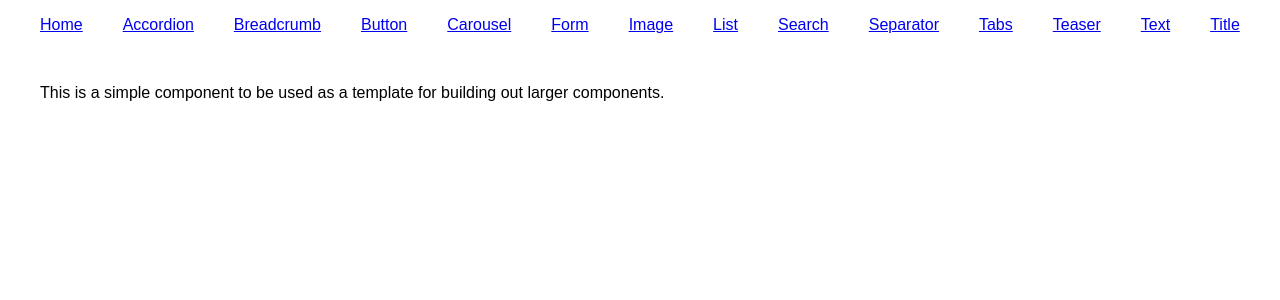
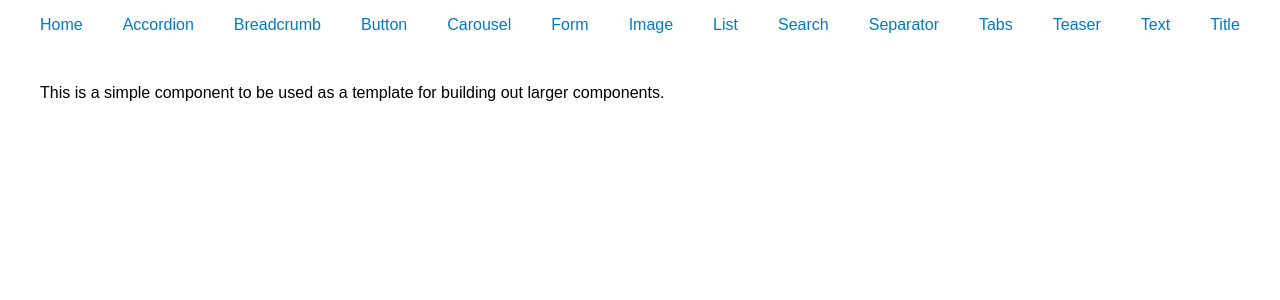
Before and after one commit to CruGlobal/cru-content-designs, a React (Create React App) app in the folder give/: page / in a window 1280 px wide. Shown: the top 300 px of the page. Built offline with nearby package versions, Linux system fonts and the light colour scheme.

Commit message:
Demo navigation overhaul

```diff
--- a/give/src/App.js
+++ b/give/src/App.js
@@ -14,61 +14,85 @@ import { TeaserExamples } from "./components/Teaser/Teaser";
 import { TextExamples } from "./components/Text/Text";
 import { TitleExamples } from "./components/Title/Title";
 
+const pages = [
+  {
+    name: "Home",
+    path: "",
+    comp: <ComponentExamples />,
+  },
+  {
+    name: "Accordion",
+    comp: <AccordionExamples />,
+  },
+  {
+    name: "Breadcrumb",
+    comp: <BreadcrumbExamples />,
+  },
+  {
+    name: "Button",
+    comp: <ButtonExamples />,
+  },
+  {
+    name: "Carousel",
+    comp: <CarouselExamples />,
+  },
+  {
+    name: "Form",
+    comp: <FormExamples />,
+  },
+  {
+    name: "Image",
+    comp: <ImageExamples />,
+  },
+  {
+    name: "List",
+    comp: <ListExamples />,
+  },
+  {
+    name: "Search",
+    comp: <SearchExamples />,
+  },
+  {
+    name: "Separator",
+    comp: <SeparatorExamples />,
+  },
+  {
+    name: "Tabs",
+    comp: <TabsExamples />,
+  },
+  {
+    name: "Teaser",
+    comp: <TeaserExamples />,
+  },
+  {
+    name: "Text",
+    comp: <TextExamples />,
+  },
+  {
+    name: "Title",
+    comp: <TitleExamples />,
+  },
+];
+
+const getPagePath = (page) => {
+  return page.path || page.path === "" ? page.path : page.name.toLowerCase();
+};
+
 const Nav = () => {
   return (
     <>
-      <nav style={{ marginBottom: 50 }}>
-        <ul
-          style={{
-            display: "flex",
-            flexWrap: "wrap",
-            gap: "10px 40px",
-            listStyleType: "none",
-            padding: 0,
-          }}
-        >
-          <li>
-            <Link to="/">Home</Link>
-          </li>
-          <li>
-            <Link to="/accordion">Accordion</Link>
-          </li>
-          <li>
-            <Link to="/breadcrumb">Breadcrumb</Link>
-          </li>
-          <li>
-            <Link to="/button">Button</Link>
-          </li>
-          <li>
-            <Link to="/carousel">Carousel</Link>
-          </li>
-          <li>
-            <Link to="/form">Form</Link>
-          </li>
-          <li>
-            <Link to="/image">Image</Link>
-          </li>
-          <li>
-            <Link to="/list">List</Link>
-          </li>
-          <li>
-            <Link to="/search">Search</Link>
-          </li>
-          <li>
-            <Link to="/separator">Separator</Link>
-          </li>
-          <li>
-            <Link to="/tabs">Tabs</Link>
-          </li>
-          <li>
-            <Link to="/teaser">Teaser</Link>
-          </li>
-          <li>
-            <Link to="/text">Text</Link>
-          </li>
-          <li>
-            <Link to="/title">Title</Link>
-          </li>
+      <nav>
+        <ul>
+          {pages.map((page) => {
+            const path = getPagePath(page);
+            return (
+              <li>
+                <Link to={`/${path}`} key={page.name}>
+                  {page.name}
+                </Link>
+              </li>
+            );
+          })}
         </ul>
       </nav>
       <Outlet />
@@ -76,29 +100,26 @@ const Nav = () => {
   );
 };
 
-function App() {
+const App = () => {
   return (
     <BrowserRouter>
       <Routes>
         <Route path="/" element={<Nav />}>
-          <Route index element={<ComponentExamples />} />
-          <Route path="accordion" element={<AccordionExamples />} />
-          <Route path="breadcrumb" element={<BreadcrumbExamples />} />
-          <Route path="button" element={<ButtonExamples />} />
-          <Route path="carousel" element={<CarouselExamples />} />
-          <Route path="form" element={<FormExamples />} />
-          <Route path="image" element={<ImageExamples />} />
-          <Route path="list" element={<ListExamples />} />
-          <Route path="search" element={<SearchExamples />} />
-          <Route path="separator" element={<SeparatorExamples />} />
-          <Route path="tabs" element={<TabsExamples />} />
-          <Route path="teaser" element={<TeaserExamples />} />
-          <Route path="text" element={<TextExamples />} />
-          <Route path="title" element={<TitleExamples />} />
+          {pages.map((page, index) => {
+            const path = getPagePath(page);
+            return (
+              <Route
+                index={index === 0}
+                path={path}
+                element={page.comp}
+                key={page.name}
+              />
+            );
+          })}
         </Route>
       </Routes>
     </BrowserRouter>
   );
-}
+};
 
 export default App;
--- a/give/src/index.css
+++ b/give/src/index.css
@@ -18,6 +18,7 @@ img {
 #root {
   max-width: 1200px;
   margin: 0 auto;
+  padding: 16px 24px;
 }
 
 .button {
@@ -25,3 +26,25 @@ img {
   margin-right: 10px;
   margin-bottom: 20px;
 }
+
+nav {
+  margin-bottom: 50px;
+}
+
+nav ul {
+  display: flex;
+  flex-wrap: wrap;
+  gap: 10px 40px;
+  list-style-type: none;
+  padding: 0;
+  margin: 0;
+}
+
+nav a {
+  color: #007bc6;
+  text-decoration: none;
+}
+
+nav a:hover {
+  text-decoration: underline;
+}
```
